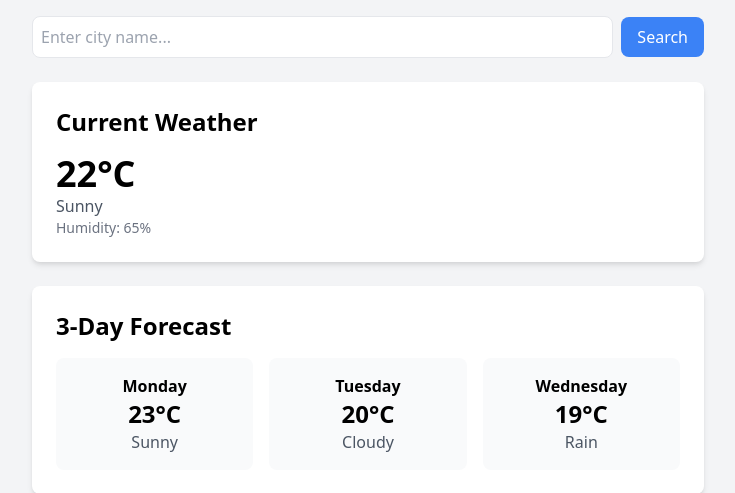
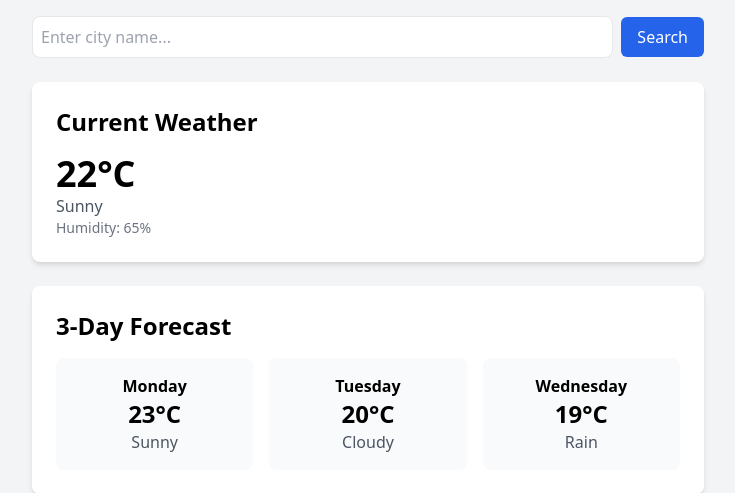
Before and after one commit to joshua2705/Flask-webapp, a Flask app: page / in a window 1280 px wide. Shown: the part 56-549 px from the top of the page, without its empty margins (272-1007 px from the left). Run offline with Flask 3, Linux system fonts and the light colour scheme.

Commit message:
Update weather.html

```diff
--- a/templates/weather.html
+++ b/templates/weather.html
@@ -17,7 +17,7 @@
             />
             <button
                 type="submit"
-                class="ml-2 bg-blue-500 text-white px-4 py-2 rounded-lg hover:bg-blue-600"
+                class="ml-2 bg-blue-600 text-white px-4 py-2 rounded-md hover:bg-blue-700 hover:bg-blue-700 focus:outline-none focus:ring-2 focus:ring-blue-500 focus:ring-offset-2"
             >
                 Search
             </button>
```
